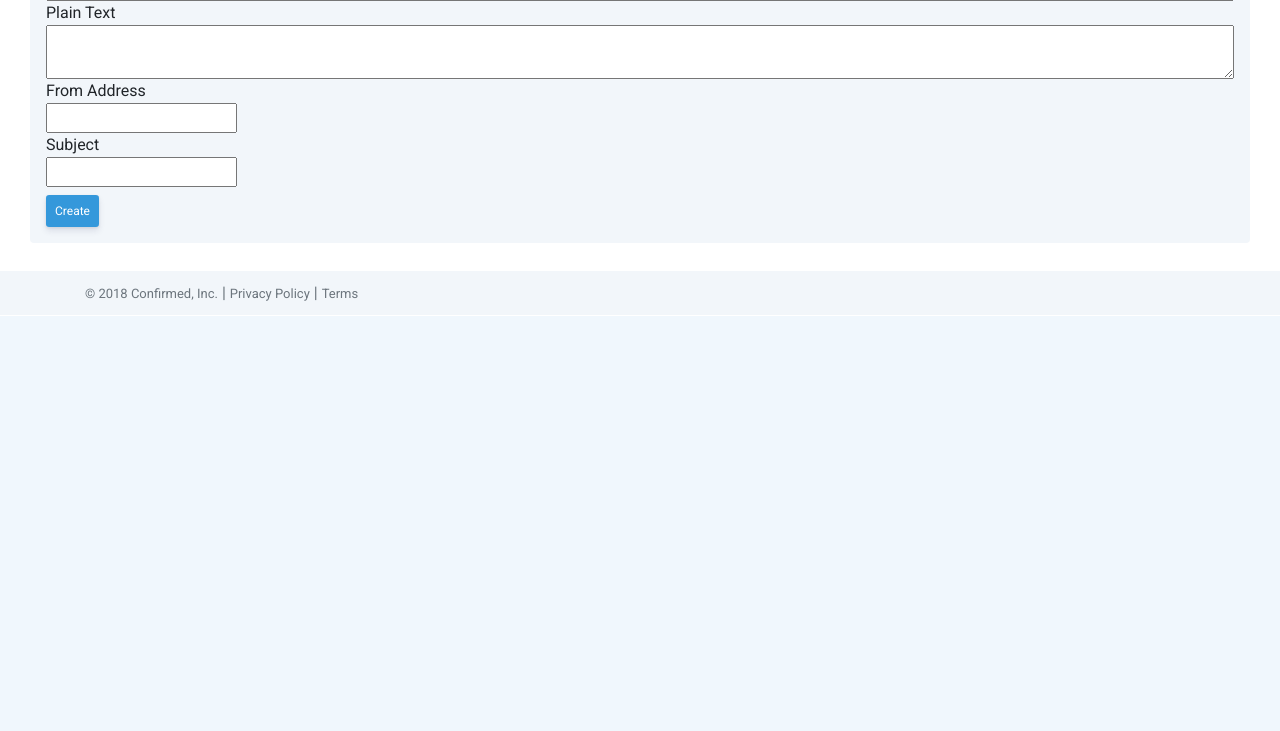
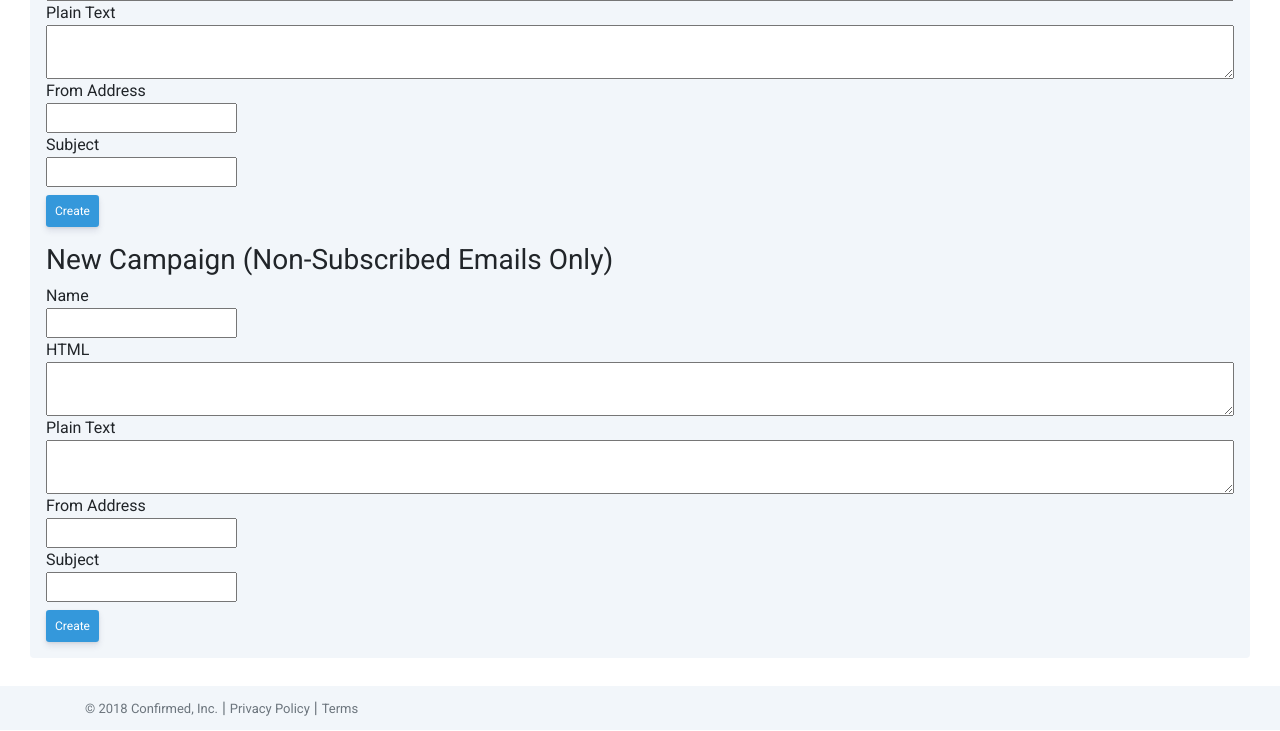
Before and after one commit to confirmedcode/Admin, a Node project: template code/views/email.hbs in a window 1280 px wide. Shown: the part 1159-1890 px from the top of the page. Before the commit the page ends 1475 px from the top, so only its background shows below. Run offline with Node 20 templates, Linux system fonts and the light colour scheme; the template is opened without the code that fills it, so the values that code supplies are empty; some libraries are stand-ins or nearby versions.

Commit message:
Allow creating an anonymized non-subscribed emails campaign

```diff
--- a/code/views/email.hbs
+++ b/code/views/email.hbs
@@ -94,6 +94,20 @@
               <input type="text" id="newCampaignSubject"/><br/>
               <button onclick="newCampaign();" class="btn confirmed-blue-btn btn-sm mt-2">Create</button>
             </div>
+            <div class="mt-3">
+              <h3>New Campaign (Non-Subscribed Emails Only)</h3>
+              Name<br/>
+              <input type="text" id="newCampaignNonSubscribedName"/><br>
+              HTML<br/>
+              <textarea type="text" id="newCampaignNonSubscribedHTML" class="w-100"></textarea><br/>
+              Plain Text<br/>
+              <textarea type="text" id="newCampaignNonSubscribedPlainText" class="w-100"></textarea><br/>
+              From Address<br/>
+              <input type="text" id="newCampaignNonSubscribedFromAddress"/><br/>
+              Subject<br/>
+              <input type="text" id="newCampaignNonSubscribedSubject"/><br/>
+              <button onclick="newCampaignNonSubscribed();" class="btn confirmed-blue-btn btn-sm mt-2">Create</button>
+            </div>
           </div>
         </div>
 
@@ -138,6 +152,29 @@
                   + "&plaintext=" + encodeURIComponent(document.getElementById("newCampaignPlainText").value)
                   + "&fromAddress=" + encodeURIComponent(document.getElementById("newCampaignFromAddress").value)
                   + "&subject=" + encodeURIComponent(document.getElementById("newCampaignSubject").value)
+      http.responseType = 'json';
+      http.setRequestHeader("Content-type", "application/x-www-form-urlencoded");
+      http.onreadystatechange = function() {
+          if (http.readyState == 4) {
+            if (http.status == 200) {
+              location.reload();
+              return;
+            }
+            alert("Error: " + JSON.stringify(http.response));
+          }
+      }
+      http.send(params);
+    }
+
+    function newCampaignNonSubscribed() {
+      var http = new XMLHttpRequest();
+      var url = "create-campaign-nonsubscribed";
+      http.open("POST", url, true);
+      var params = "name=" + encodeURIComponent(document.getElementById("newCampaignNonSubscribedName").value)
+                  + "&html=" + encodeURIComponent(document.getElementById("newCampaignNonSubscribedHTML").value)
+                  + "&plaintext=" + encodeURIComponent(document.getElementById("newCampaignNonSubscribedPlainText").value)
+                  + "&fromAddress=" + encodeURIComponent(document.getElementById("newCampaignNonSubscribedFromAddress").value)
+                  + "&subject=" + encodeURIComponent(document.getElementById("newCampaignNonSubscribedSubject").value)
       http.responseType = 'json';
       http.setRequestHeader("Content-type", "application/x-www-form-urlencoded");
       http.onreadystatechange = function() {
```
Also changed, not shown: code/controllers/email-controller.js (+35 -0 lines).
